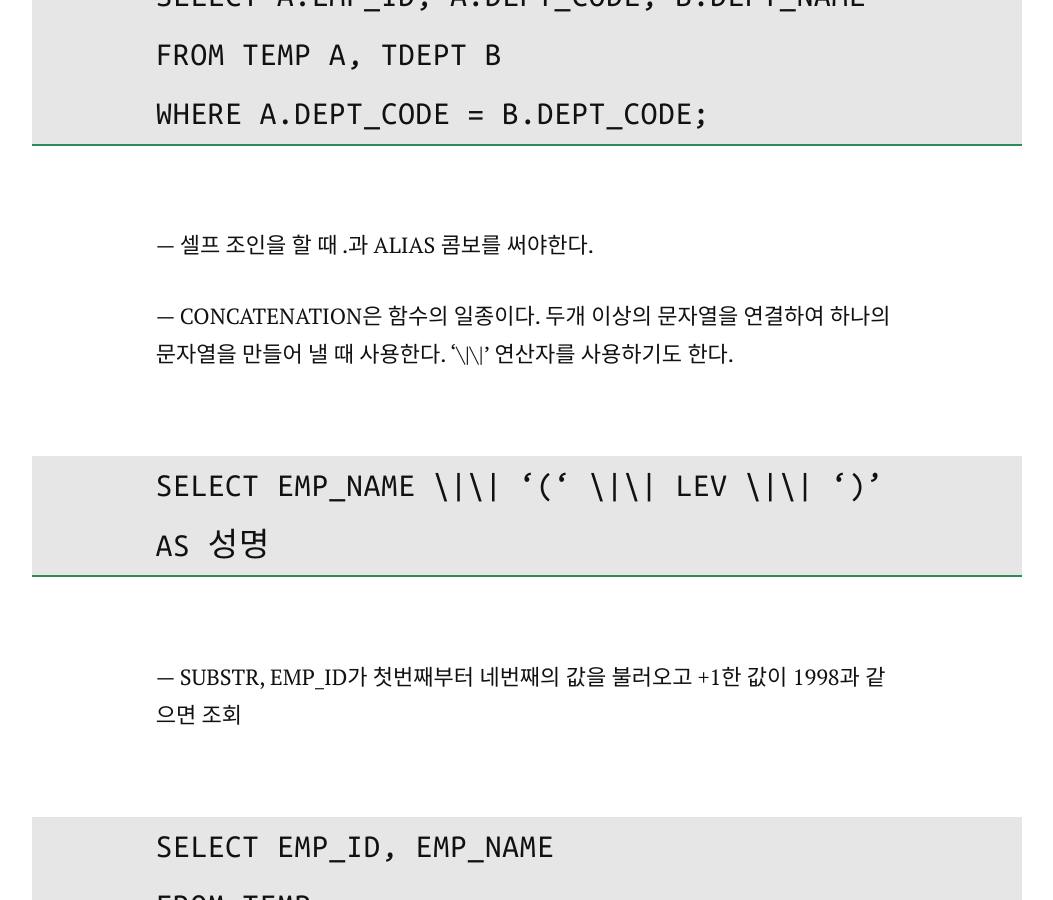
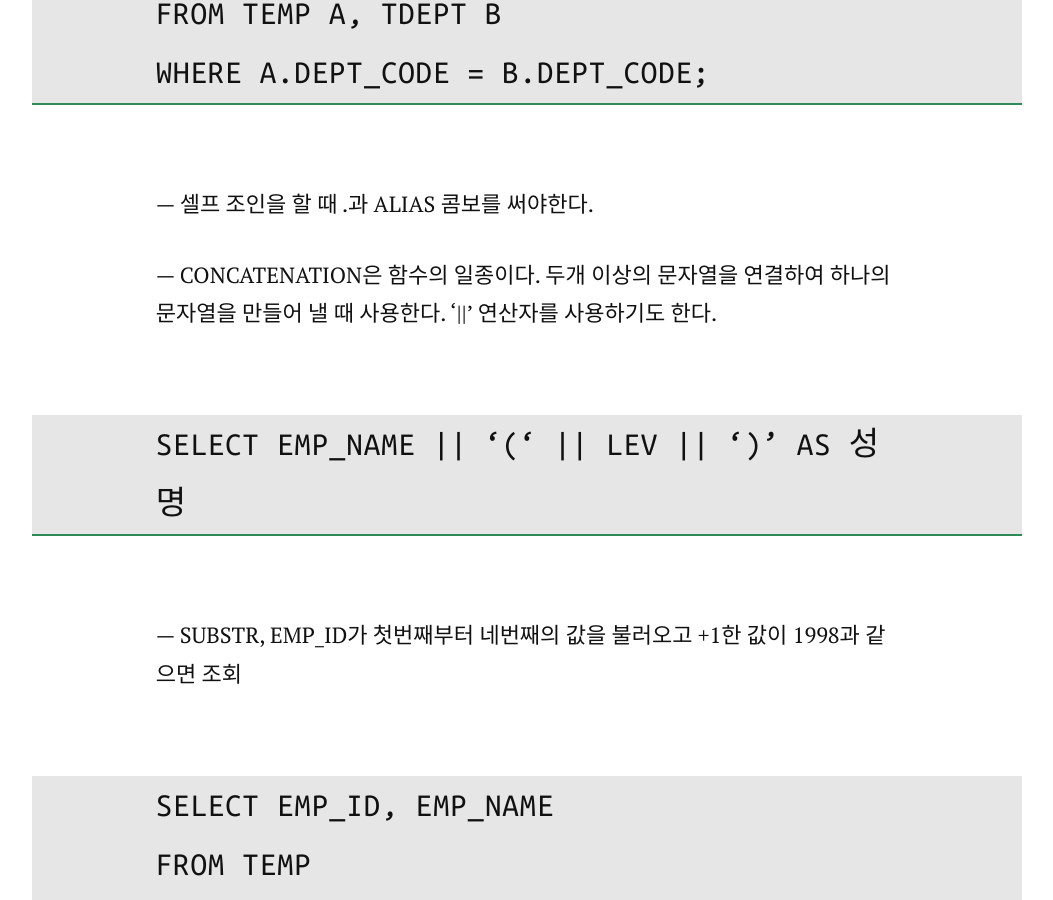
Before and after one commit to kentsang45/crobbitkent.github.io, a Jekyll site: the page built from _posts/2020-12-29-sql-search1.md, in a window 1280 px wide and 900 px high, scrolled down 3270 px. Shown: the whole window, without its empty margins (113-1166 px from the left). Built offline with Jekyll 4.4.1, drawn with Linux system fonts in a browser that asks for light colours; nearby versions of some CDN libraries; comment, search, counter and statistics services are not loaded.

```diff
--- a/_posts/2020-12-10-sql-search1.md
+++ b/_posts/2020-12-29-sql-search1.md
@@ -3,7 +3,7 @@ layout: post
 title:  "SQL 공부 - 조회(1)"
 date:   2020-12-29
 ---
-## 1. 계정 설정하기
+### 1. 계정 설정하기
 
 SQL Command Line을 실행한다.
 
@@ -12,11 +12,11 @@ SQL Command Line을 실행한다.
 -- connect hr/hr
 -- show user // 이걸로 확인
 
-## 1.1. 워크시트 만들기
+### 1.1. 워크시트 만들기
 
 -- ALT + F10 ⇒ 데이터베이스 선택
 
-## 2. 조회하기
+### 2. 조회하기
 
 — 기본 조회
 
@@ -60,9 +60,9 @@ WHERE A.DEPT_CODE = B.DEPT_CODE;
 
 — 셀프 조인을 할 때 .과 ALIAS 콤보를 써야한다.
 
-— CONCATENATION은 함수의 일종이다. 두개 이상의 문자열을 연결하여 하나의 문자열을 만들어 낼 때 사용한다. '\\|\\|' 연산자를 사용하기도 한다.
+— CONCATENATION은 함수의 일종이다. 두개 이상의 문자열을 연결하여 하나의 문자열을 만들어 낼 때 사용한다. '\|\|' 연산자를 사용하기도 한다.
 
->SELECT EMP_NAME \\|\\| '(' \\|\\| LEV \\|\\| ')' AS 성명
+>SELECT EMP_NAME \|\| '(' \|\| LEV \|\| ')' AS 성명
 
 — SUBSTR, EMP_ID가 첫번째부터 네번째의 값을 불러오고 +1한 값이 1998과 같으면 조회
 
```
Also changed, not shown: Gemfile.lock, _posts/2020-12-30-sql-search2.md (added).
